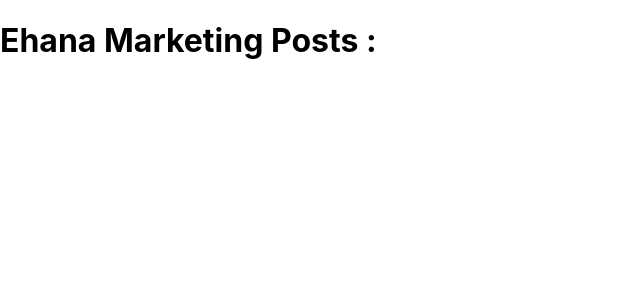
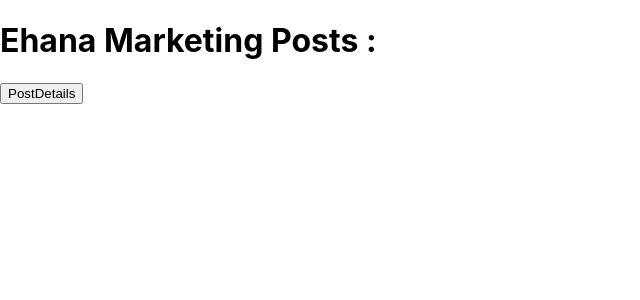
Before and after one commit to Mim-Hakkani/Next-Beginer_to_advanced, a Next.js app: page /post in a window 1280 px wide. Shown: the top 300 px of the page, without its empty margins (0-640 px from the left). Built offline with nearby package versions, Linux system fonts and the light colour scheme.

Commit message:
link method using router.push method

```diff
--- a/pages/post/index.js
+++ b/pages/post/index.js
@@ -1,9 +1,18 @@
-import React from 'react';
+import { useRouter } from "next/router";
+
 
 const Post = () => {
+
+   const router =useRouter();
+
+    const handlesinglpage =()=>{
+
+        router.push('/post/singlepost')
+    }
     return (
         <div>
             <h1>Ehana Marketing Posts : </h1>
+            <button onClick={handlesinglpage}>PostDetails</button>
         </div>
     );
 };
```
